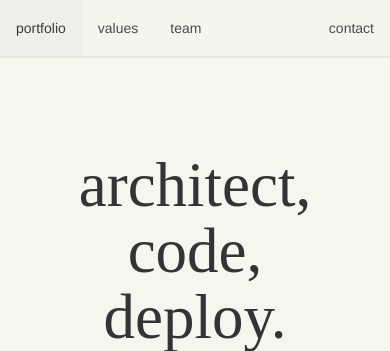
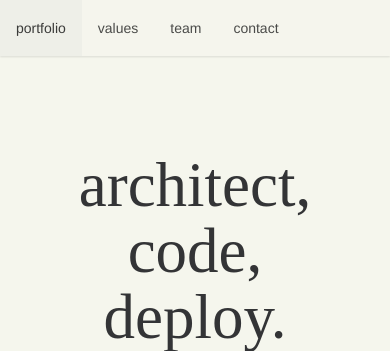
Before and after one commit to cortlandtlabs/cortlandtlabs.github.io, a PHP site: page / in a window 390 px wide; the page is wider, and only the part inside the window is pictured. Shown: the top 351 px of that part. Run offline with PHP 8.4, Linux system fonts and the light colour scheme; some libraries are stand-ins or nearby versions; some web fonts are replaced.

Commit message:
Adjust contact button to show in mobile

```diff
--- a/css/main.css
+++ b/css/main.css
@@ -319,6 +319,9 @@ body {
   h1.ui.header {
     padding-top: 1em;
   }
+  .ui.menu:not(.vertical) .right.item, .ui.menu:not(.vertical) .right.menu {
+    margin-left: 0 !important;
+  }
 }
 
 @media (max-width: 360px) {
```
